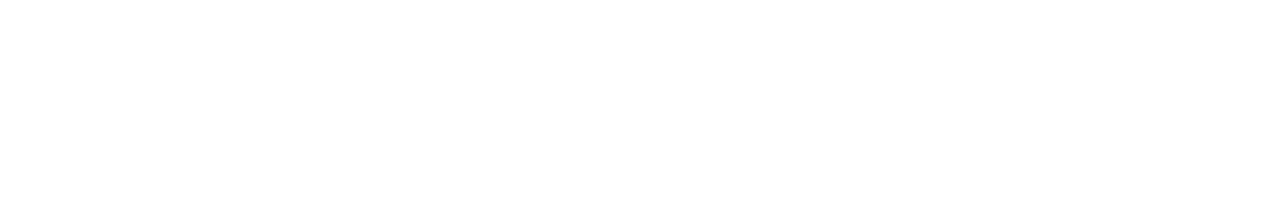
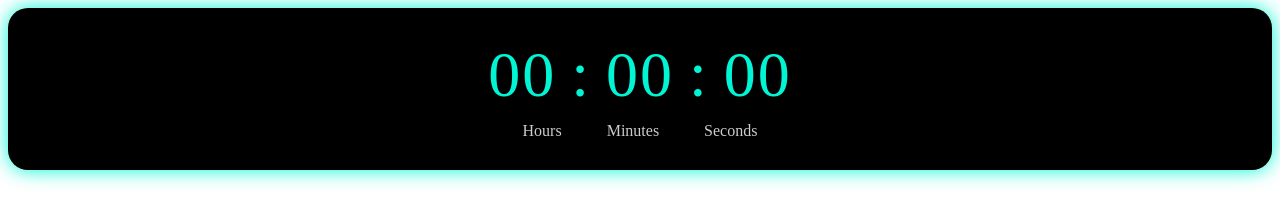
Before and after one commit to khushiy05/digital-clock, a plain HTML site: page index.html in a window 1280 px wide. Drawn offline with Linux system fonts and the light colour scheme.

Commit message:
design added

```diff
--- a/index.html
+++ b/index.html
@@ -5,10 +5,43 @@
     <meta name="viewport" content="width=device-width, initial-scale=1.0">
     <title>DIGITAL CLOCK</title>
     <style>
-
+        .clock-container{
+            display: flex;
+            flex-direction: column;
+            align-items: center;
+            background: #000;
+            padding: 30px 40px;
+            border-radius: 20px;
+            box-shadow: 0 0 20px #00f5d4;
+}
+        .timelabels{
+            display: flex;
+            gap: 45px;
+            font-size: 1rem;
+            color: #cccccc;
+            margin-top: 10px;
+}
+        .clock{
+            display: flex;
+            gap: 15px;
+            font-size: 4rem;
+            color: #00f5d4;
+            letter-spacing: 2px;
+}
     </style>
 </head>
 <body>
+    <div class="clock-container">
+        <div class="clock" id="clock">
+            <span id="hour">00</span> :
+            <span id="minute">00</span> :
+            <span id="second">00</span>
+    </div>
+    <div class="timelabels">
+        <span>Hours</span>
+        <span>Minutes</span>
+        <span>Seconds</span>
+    </div>
     <script>
 
     </script>
```
